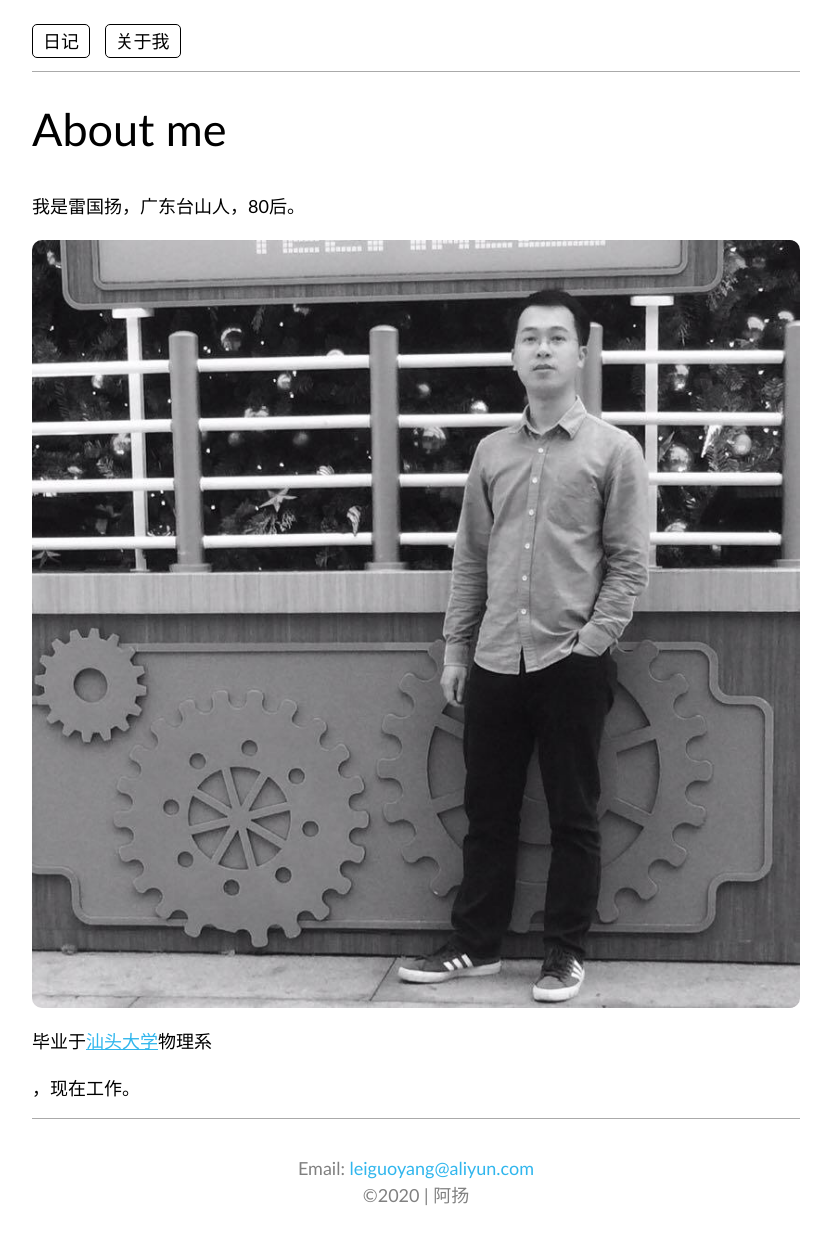
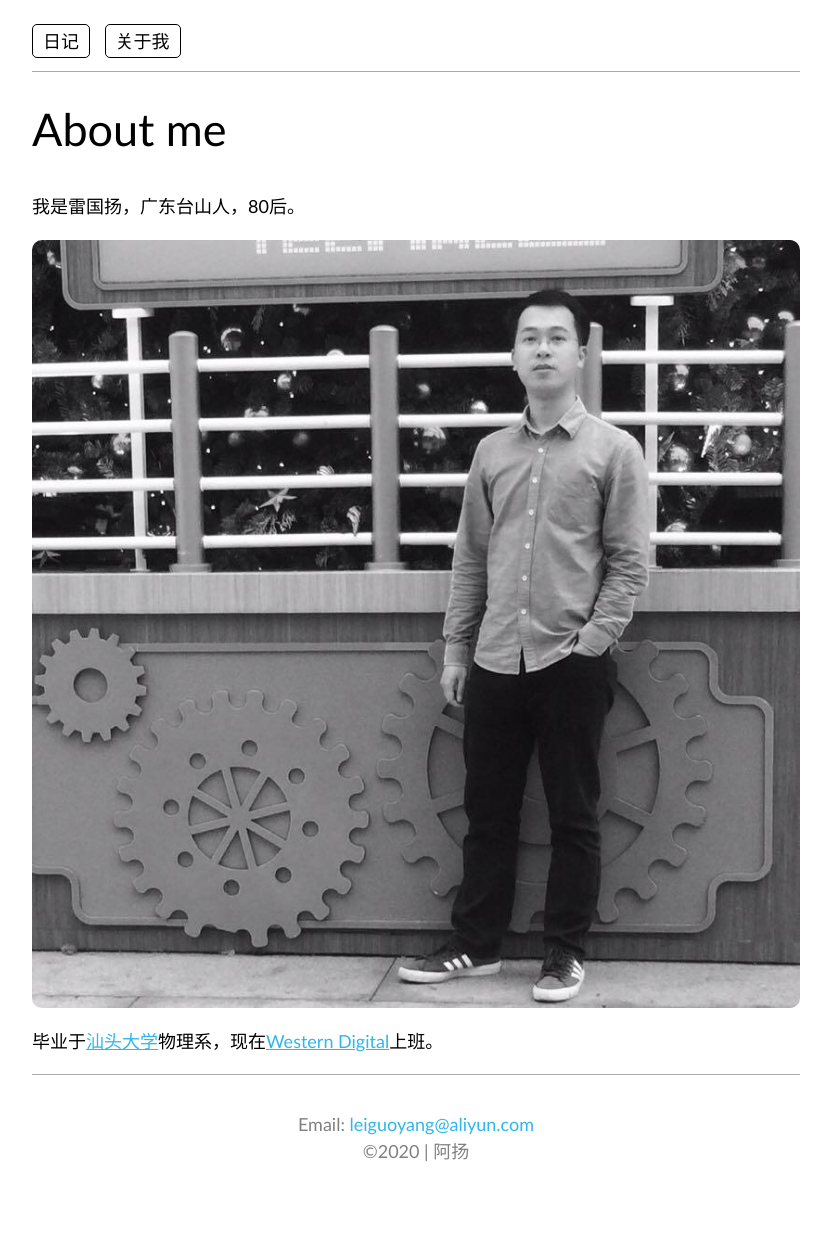
Before and after one commit to leiguoyang/leiguoyang.github.io, a Jekyll site: the page built from about.html, in a window 1280 px wide. Shown: the whole page, without its empty margins (224-1055 px from the left). Built offline with Jekyll 4.4.1, drawn with Linux system fonts in a browser that asks for light colours; after the commit the page ends 1201 px from its top, so only the background shows below that.

Commit message:
Update about.html

```diff
--- a/about.html
+++ b/about.html
@@ -6,4 +6,4 @@ title: About me
 <h1>About me</h1>
 <p>我是雷国扬，广东台山人，80后。</p>
 <img src="images/me.jpg" title="你好，我是雷国扬" alt="my portrait" style="display: block; width: 100%; border-radius: 10px;">
-<p>毕业于<a href="https://www.stu.edu.cn/">汕头大学</a>物理系</p>，现在<a href="https://www.westerndigital.com/"></a>工作。</p>
+<p>毕业于<a href="https://www.stu.edu.cn/">汕头大学</a>物理系，现在<a href="https://www.westerndigital.com/">Western Digital</a>上班。</p>
```
